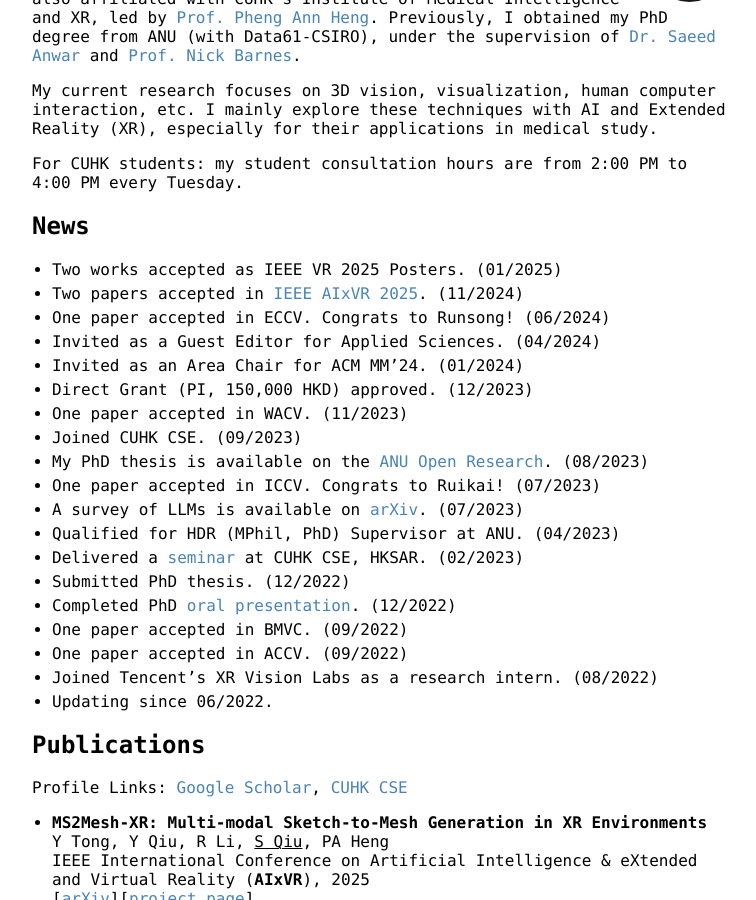
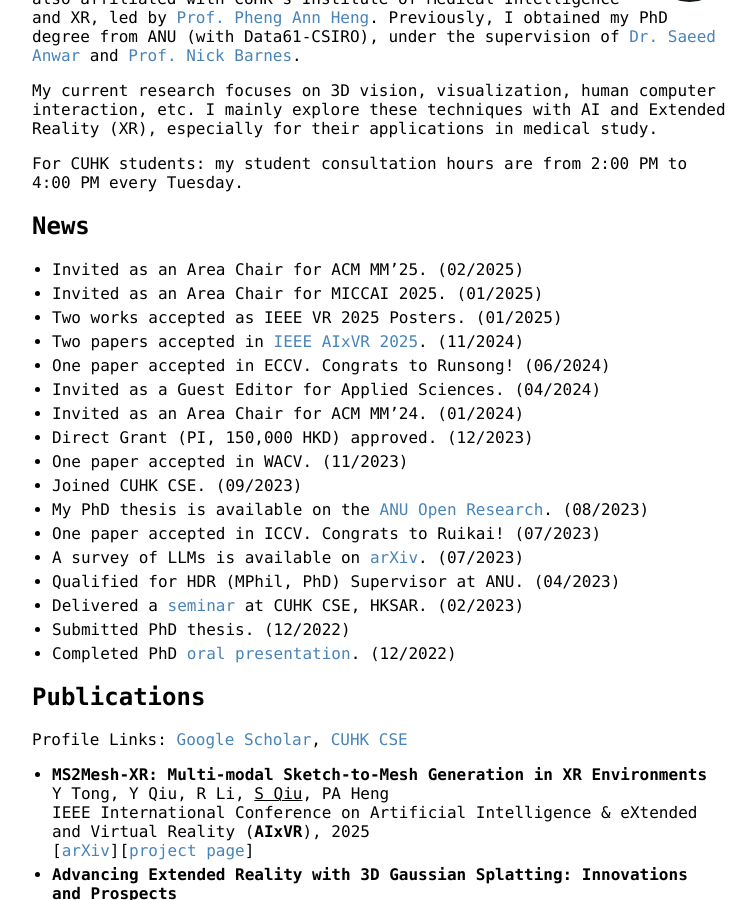
Before and after one commit to ShiQiu0419/ShiQiu0419.github.io, a Jekyll site: the page built from index.md, in a window 1280 px wide and 900 px high, scrolled down 251 px. Shown: the whole window, without its empty margins (258-1014 px from the left). Built offline with Jekyll 4.4.1, drawn with Linux system fonts in a browser that asks for light colours; our own code applies the rules of GitHub Pages for plain Markdown files.

Commit message:
Update index.md

```diff
--- a/index.md
+++ b/index.md
@@ -12,6 +12,8 @@ My current research focuses on 3D vision, visualization, human computer interact
 For CUHK students: my student consultation hours are from 2:00 PM to 4:00 PM every Tuesday.
 
 ## News
+* Invited as an Area Chair for ACM MM'25. (02/2025)
+* Invited as an Area Chair for MICCAI 2025. (01/2025)
 * Two works accepted as IEEE VR 2025 Posters. (01/2025)
 * Two papers accepted in [IEEE AIxVR 2025](https://aixvr.tecnico.ulisboa.pt/). (11/2024)
 * One paper accepted in ECCV. Congrats to Runsong! (06/2024)
@@ -27,10 +29,6 @@ For CUHK students: my student consultation hours are from 2:00 PM to 4:00 PM eve
 * Delivered a [seminar](https://www.cse.cuhk.edu.hk/upcoming-events/learning-deep-feature-representations-of-3d-point-cloud-data/) at CUHK CSE, HKSAR. (02/2023)
 * Submitted PhD thesis. (12/2022)
 * Completed PhD [oral presentation](https://drive.google.com/file/d/1s5WA7QUt-KPXTKrVfX8OfKB_EPONPWlh/view?usp=sharing). (12/2022)
-* One paper accepted in BMVC. (09/2022)
-* One paper accepted in ACCV. (09/2022)
-* Joined Tencent's XR Vision Labs as a research intern. (08/2022)
-* Updating since 06/2022.
 
 ## Publications
 Profile Links: [Google Scholar](https://scholar.google.com/citations?user=OPNVthUAAAAJ), [CUHK CSE](https://www.cse.cuhk.edu.hk/people/faculty/shi-qiu/)
```
